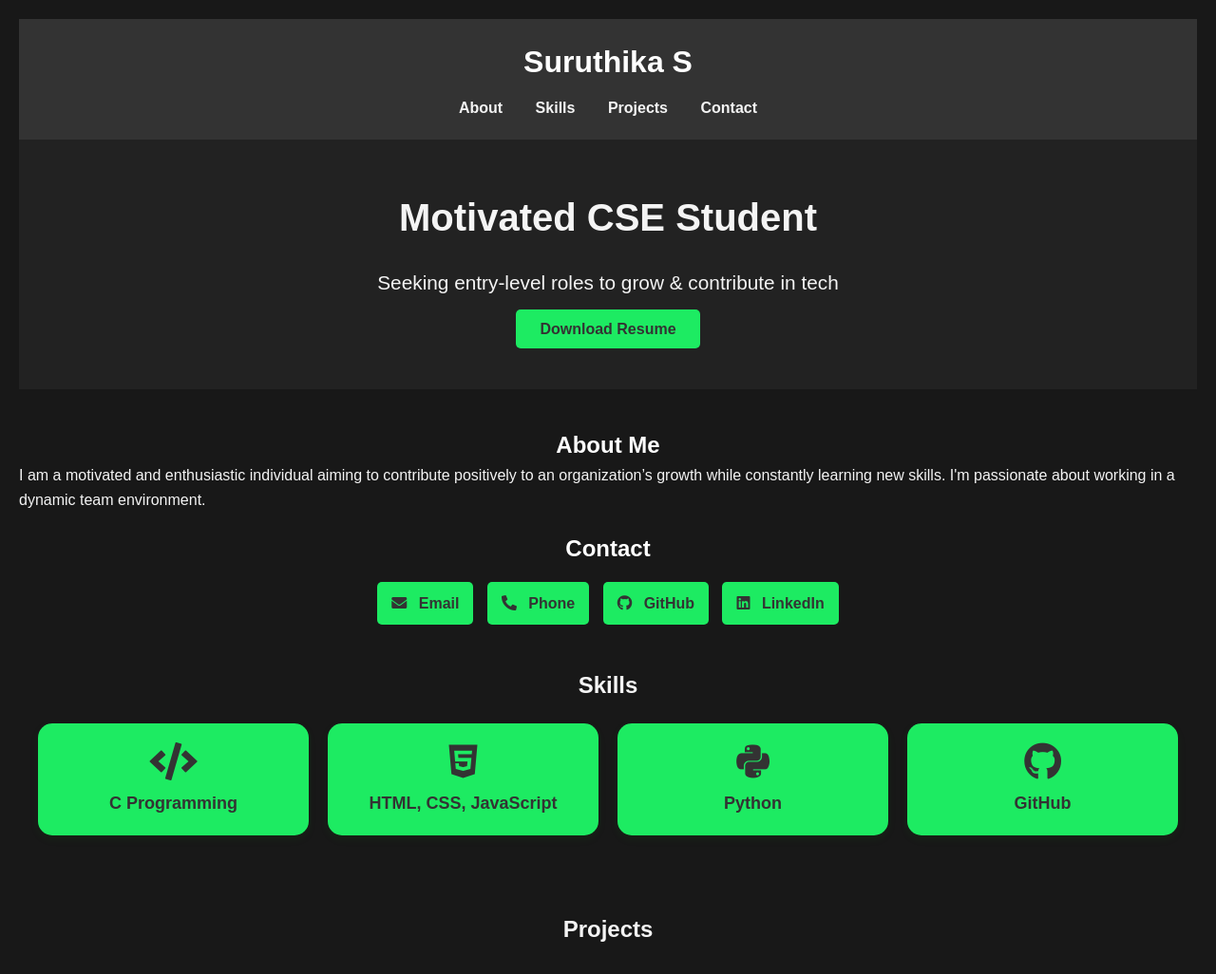
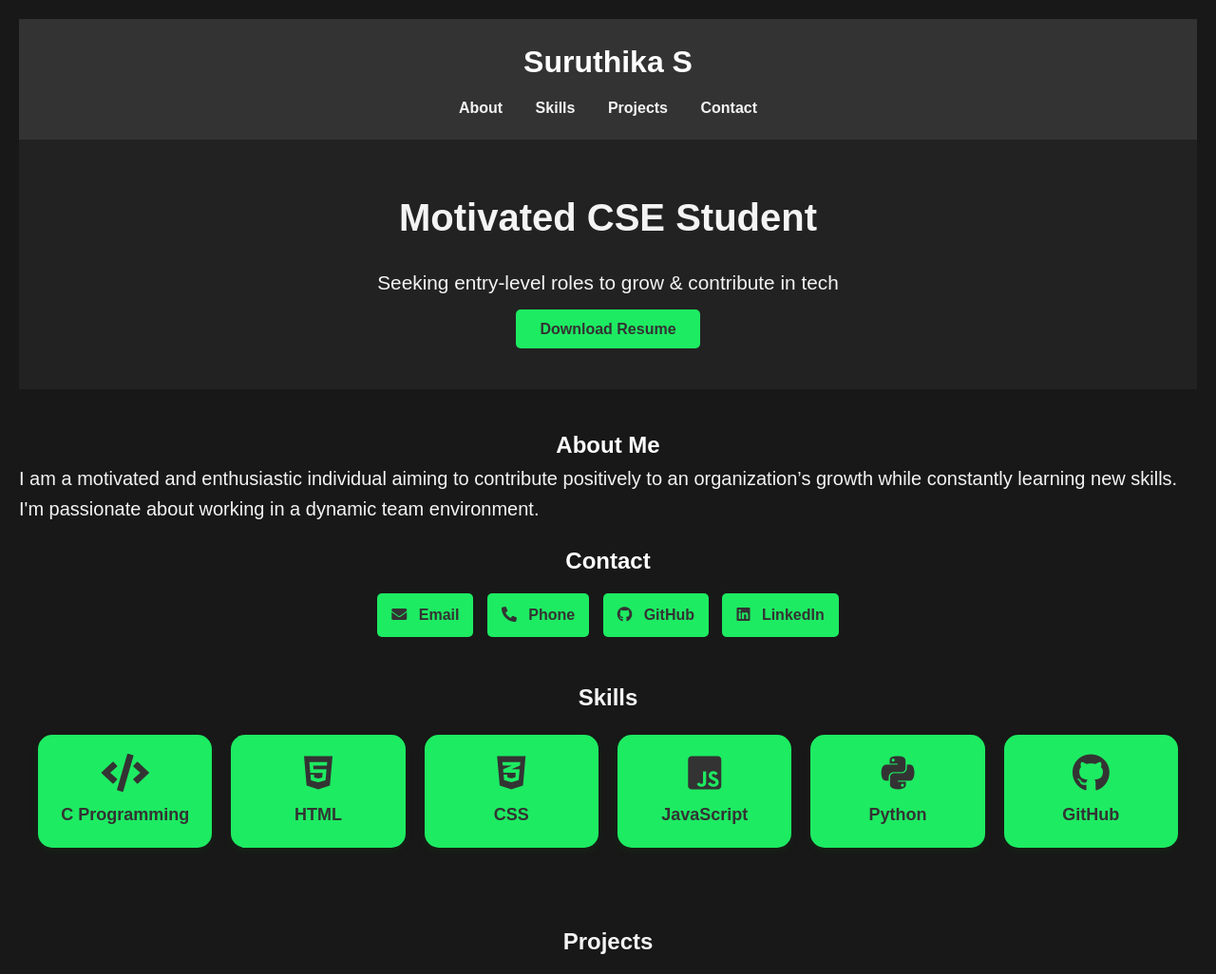
Before and after one commit to suruthi0309/portfolio, a plain HTML site: page index.html in a window 1280 px wide. Shown: the top 1026 px of the page at 95% size. Drawn offline with Linux system fonts and the light colour scheme; a script that the page names is missing.

Commit message:
add parastyle

```diff
--- a/index.html
+++ b/index.html
@@ -27,7 +27,7 @@
 
   <section id="about">
     <h2>About Me</h2>
-    <p>
+    <p  style="font-size: 20px;">
       I am a motivated and enthusiastic individual aiming to contribute positively to an organization’s growth while constantly learning new skills. I'm passionate about working in a dynamic team environment.
     </p>
 
@@ -48,7 +48,15 @@
       </div>
       <div class="skill-card">
         <i class="fab fa-html5"></i>
-        <h3>HTML, CSS, JavaScript</h3>
+        <h3>HTML</h3>
+      </div>
+      <div class="skill-card">
+        <i class="fab fa-css3-alt"></i>
+        <h3>CSS</h3>
+      </div>
+      <div class="skill-card">
+        <i class="fab fa-js-square"></i>
+        <h3>JavaScript</h3>
       </div>
       <div class="skill-card">
         <i class="fab fa-python"></i>
```
